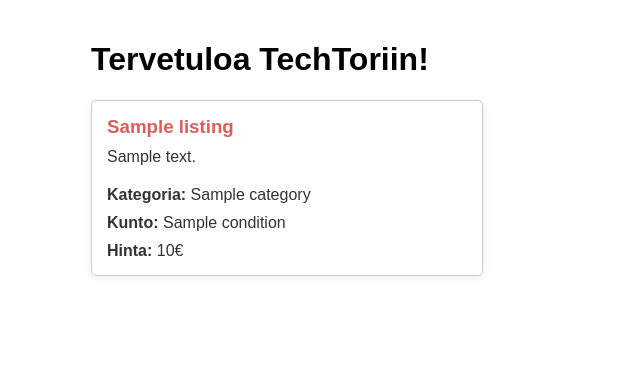
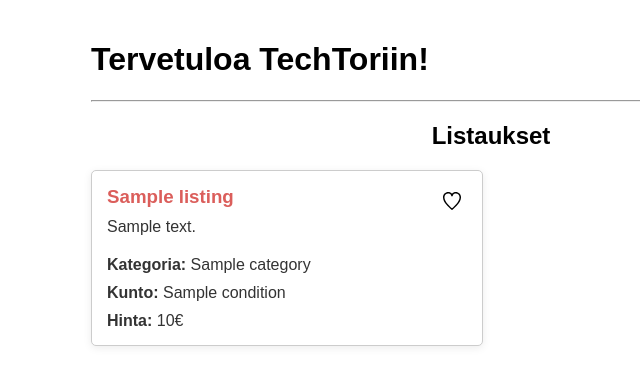
Before and after one commit to erikpeik/TechTori, a Flask app: template templates/index.html in a window 1280 px wide. Shown: the part 51-436 px from the top of the page, without its empty margins (149-789 px from the left). Run offline with Flask 3, Linux system fonts and the light colour scheme; the template is opened without the code that fills it: most values are stand-ins (such as "Sample title", 1, 10 or a date in 2020).

Commit message:
Implement favorites functionality

```diff
--- a/app.py
+++ b/app.py
@@ -6,6 +6,7 @@ import config
 import categories
 import conditions
 import listings
+import favorites
 
 app = Flask(__name__)
 app.secret_key = config.secret_key
@@ -26,6 +27,12 @@ def check_csrf():
 @app.route("/")
 def index():
     listings_list = listings.get_listings()
+    favorites_list = favorites.get_favorited_ids()
+
+    listings_list = [dict(listing) for listing in listings_list]
+    for listing in listings_list:
+        listing["is_favorited"] = listing["id"] in favorites_list
+
     return render_template("index.html",  listings=listings_list)
 
 
@@ -114,9 +121,10 @@ def create_item():
 @app.route("/listing/<int:listing_id>")
 def listing_detail(listing_id):
     listing = listings.get_listing(listing_id)
+    is_favorited = favorites.is_favorited(listing_id)
     if not listing:
         abort(404)
-    return render_template("listing.html", listing=listing)
+    return render_template("listing.html", listing=listing , is_favorited=is_favorited)
 
 @app.route("/edit-listing/<int:listing_id>", methods=["GET", "POST"])
 def edit_listing(listing_id):
@@ -180,3 +188,18 @@ def user_profile(user_id):
         abort(404)
     user_listings = listings.get_user_listings(user_id)
     return render_template("profile.html", user=user_info, listings=user_listings)
+
+@app.route("/favorite/<int:listing_id>", methods=["POST"])
+def favorite_listing(listing_id):
+    require_login()
+    check_csrf()
+    redirect_url = request.form.get("redirect", "/")
+
+    if favorites.is_favorited(listing_id):
+        favorites.remove_favorite(listing_id)
+        flash("Ilmoitus poistettu suosikeista", "success")
+    else:
+        favorites.add_favorite(listing_id)
+        flash("Ilmoitus lisätty suosikkeihin", "success")
+
+    return redirect(redirect_url)
--- a/schema.sql
+++ b/schema.sql
@@ -5,10 +5,6 @@ CREATE TABLE users (
     created_at TIMESTAMP DEFAULT CURRENT_TIMESTAMP
 );
 
-CREATE TABLE conditions (
-    id INTEGER PRIMARY KEY AUTOINCREMENT,
-    name TEXT NOT NULL UNIQUE
-);
 
 CREATE TABLE listings (
     id INTEGER PRIMARY KEY AUTOINCREMENT,
@@ -25,10 +21,25 @@ CREATE TABLE listings (
     FOREIGN KEY (condition_id) REFERENCES conditions(id)
 );
 
+CREATE TABLE favorites (
+    id INTEGER PRIMARY KEY AUTOINCREMENT,
+    user_id INTEGER NOT NULL,
+    listing_id INTEGER NOT NULL,
+    created_at TIMESTAMP DEFAULT CURRENT_TIMESTAMP,
+    FOREIGN KEY (user_id) REFERENCES users(id),
+    FOREIGN KEY (listing_id) REFERENCES listings(id)
+);
+
 CREATE TABLE categories (
     id INTEGER PRIMARY KEY AUTOINCREMENT,
     name TEXT NOT NULL UNIQUE
 );
+
+CREATE TABLE conditions (
+    id INTEGER PRIMARY KEY AUTOINCREMENT,
+    name TEXT NOT NULL UNIQUE
+);
+
 
 CREATE INDEX idx_listing_title ON listings(title);
 CREATE INDEX idx_category_name ON categories(name);
--- a/static/css/main.css
+++ b/static/css/main.css
@@ -102,10 +102,11 @@ body {
 
 .listing {
   display: flex;
-  flex-direction: column;
+  flex-direction: row;
   justify-content: space-between;
-  gap: 10px;
+  gap: 5px;
   margin: 0;
+  align-items: flex-start;
 
   border: 1px solid #ccc;
   padding: 15px;
@@ -131,6 +132,39 @@ body {
   &:hover {
     box-shadow: 0 4px 12px rgba(0, 0, 0, 0.1);
     background-color: #f0f0f2;
+  }
+}
+
+.listing-body {
+  text-decoration: none;
+  color: inherit;
+  display: flex;
+  flex-direction: column;
+  justify-content: space-between;
+  gap: 10px;
+  flex: 1;
+}
+
+.favorite-button {
+  display: flex;
+  align-items: center;
+  justify-content: center;
+  width: 30px;
+  height: 30px;
+  background-color: transparent;
+  border: none;
+  cursor: pointer;
+
+  img {
+    width: 22px;
+    height: 22px;
+    padding: 5px;
+  }
+
+  :hover {
+    background-color: #dadada;
+
+    border-radius: 50%;
   }
 }
 
@@ -172,6 +206,11 @@ body {
   }
 }
 
+.center-text {
+  text-align: center;
+  margin: 20px 0;
+}
+
 @media (max-width: 768px) {
   .listings {
     grid-template-columns: 1fr;
--- a/templates/index.html
+++ b/templates/index.html
@@ -3,4 +3,6 @@ block content %} {% if session.username %}
 <h1>Tervetuloa, {{ session.username }}!</h1>
 {% else %}
 <h1>Tervetuloa TechToriin!</h1>
-{% endif %} {% include "listings.html" %} {% endblock %}
+{% endif %}
+<hr />
+{% include "listings.html" %} {% endblock %}
--- a/templates/layout.html
+++ b/templates/layout.html
@@ -17,6 +17,9 @@
         >
         <a href="/profile"
           ><img src="/static/img/avatar.svg" /><span>Oma profiili</span></a
+        >
+        <a href="/logout"
+          ><img src="/static/img/exit.svg" /><span>Kirjaudu ulos</span></a
         >{% else %}
         <a href="/register"
           ><img src="/static/img/pencil-2.svg" /><span>Luo tili</span></a
--- a/templates/listings.html
+++ b/templates/listings.html
@@ -1,6 +1,10 @@
+<h2 class="center-text">Listaukset</h2>
 <div class="listings">
-  {% for listing in listings %}
-  <a class="listing" href="/listing/{{ listing.id }}">
+  {% if not listings %}
+  <p>Ei ilmoituksia saatavilla.</p>
+  {% else %} {% for listing in listings %}
+  <div class="listing">
+    <a href="/listing/{{ listing.id }}" class="listing-body">
       <div>
         <h3>{{ listing.title }}</h3>
         <p>
@@ -12,7 +16,21 @@
         <p><strong>Kategoria:</strong> {{ listing.category }}</p>
         <p><strong>Kunto:</strong> {{ listing.condition }}</p>
         <p><strong>Hinta:</strong> {{ listing.price }}€</p>
+      </div></a
+    >
+    {% if session.user_id|int != listing.user_id %}
+    <form action="/favorite/{{ listing.id }}" method="post">
+      <input type="hidden" name="csrf_token" value="{{ session.csrf_token }}" />
+      <input type="hidden" name="redirect" value="{{ request.path }}" />
+      <button type="submit" class="favorite-button">
+        {% if listing.is_favorited %}
+        <img src="/static/img/heart-filled.svg" color="red" />
+        {% else %}
+        <img src="/static/img/heart.svg" color="red" />
+        {% endif %}
+      </button>
+    </form>
+    {% endif %}
   </div>
-  </a>
-  {% endfor %}
+  {% endfor %} {% endif %}
 </div>
```
Also changed, not shown: favorites.py (added, +50 -0 lines), listings.py (+6 -1 lines), static/css/listing.css (+12 -0 lines), templates/listing.html (+15 -1 lines), README.md, static/img/exit.svg (added), static/img/heart-filled.svg (added), static/img/heart.svg (added). Lines whose indentation alone changed are shown as unchanged.
